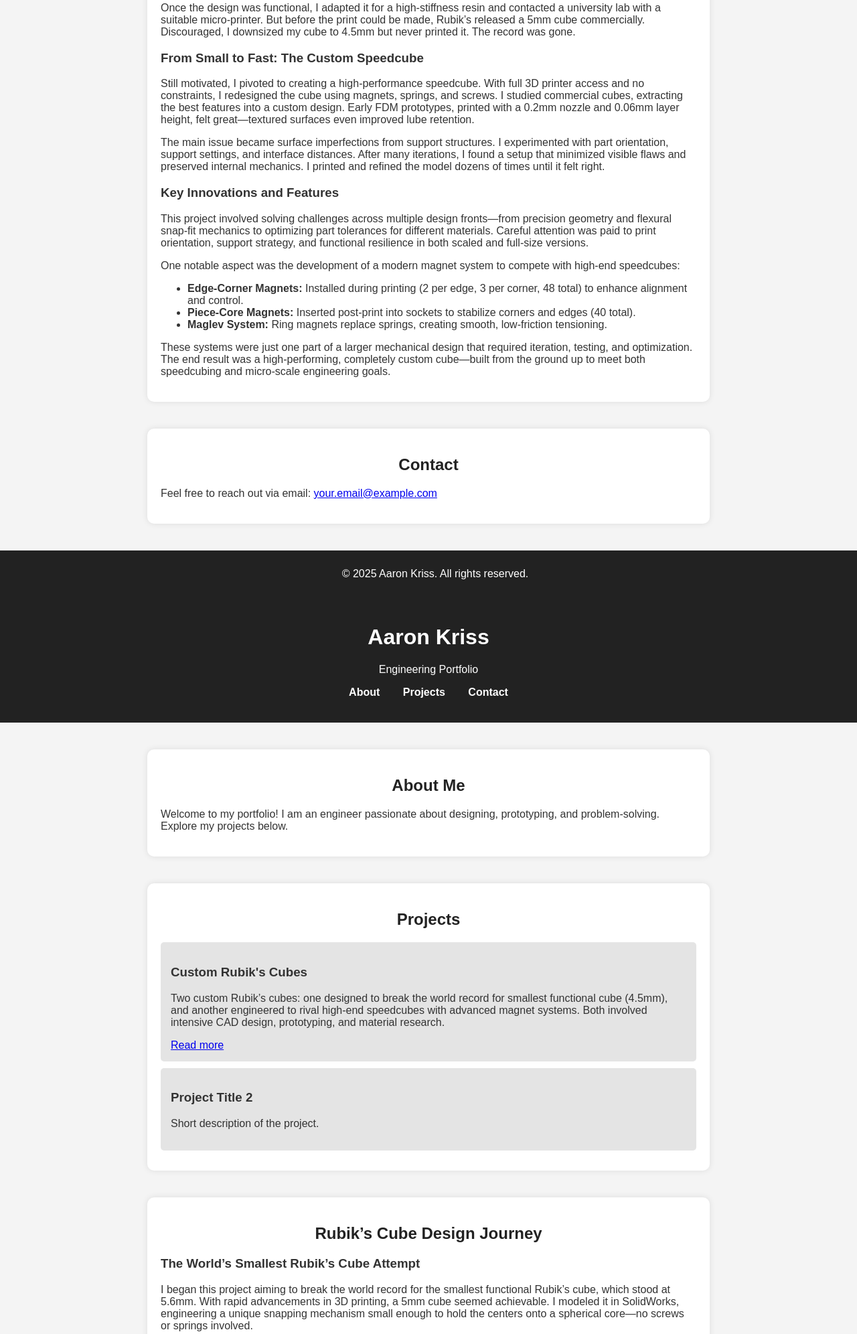
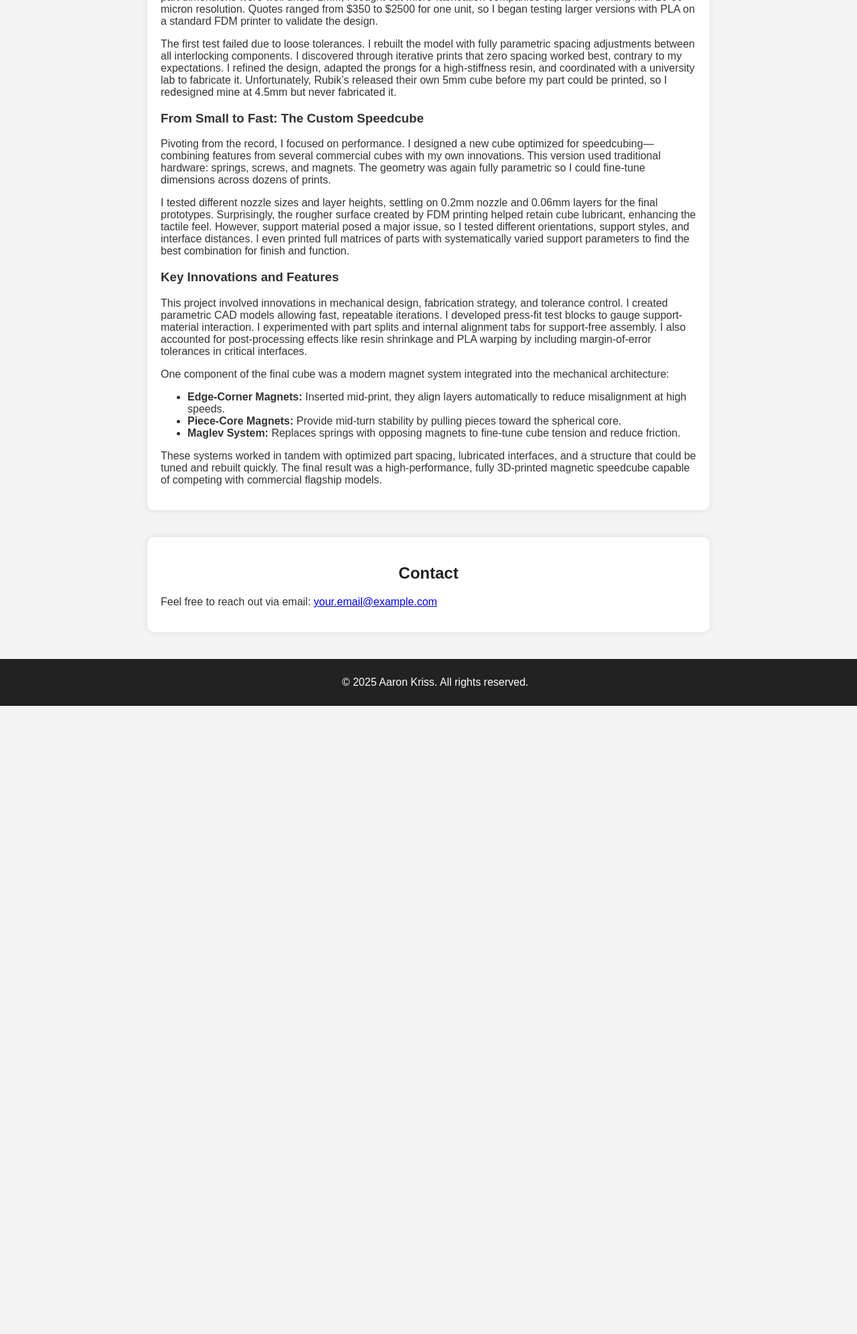
Before and after one commit to aakriss/aakriss.github.io, a plain HTML site: page index.html in a window 1280 px wide. Shown: the part 1198-3190 px from the top of the page at 67% size. After the commit the page ends 2252 px from the top, so only its background shows below. Drawn offline with Linux system fonts and the light colour scheme.

Commit message:
Update index.html

```diff
--- a/index.html
+++ b/index.html
@@ -41,25 +41,23 @@
         <h2>Rubik’s Cube Design Journey</h2>
 
         <h3>The World’s Smallest Rubik’s Cube Attempt</h3>
-        <p>I began this project aiming to break the world record for the smallest functional Rubik’s cube, which stood at 5.6mm. With rapid advancements in 3D printing, a 5mm cube seemed achievable. I modeled it in SolidWorks, engineering a unique snapping mechanism small enough to hold the centers onto a spherical core—no screws or springs involved.</p>
-        <p>After researching material properties and tolerances, I designed prongs under 0.2mm wide, capable of flexing during assembly but rigid enough to stay in place. Printing quotes ranged from $350 to $2500, so I tested a scaled-up PLA version on an FDM printer. The first prototype failed due to loose tolerances, so I rebuilt it from scratch with adjustable spacing. Through iteration, I found that zero clearance between parts performed best.</p>
-        <p>Once the design was functional, I adapted it for a high-stiffness resin and contacted a university lab with a suitable micro-printer. But before the print could be made, Rubik’s released a 5mm cube commercially. Discouraged, I downsized my cube to 4.5mm but never printed it. The record was gone.</p>
+        <p>This project started with the goal of building the smallest functional Rubik’s cube in the world—smaller than the existing 5.6mm record. I set my target at 5.0mm. I designed the cube from scratch in SolidWorks, reverse-engineering mechanisms from standard cubes but ultimately creating a completely custom system. The biggest challenge was how to connect the center pieces to the spherical core without screws or springs. I developed snap-fit prongs under 0.2mm wide—small enough to fit inside the cube yet strong enough to stay in place once assembled.</p>
+        <p>I researched the flexural modulus of various 3D printable materials and calculated the dimensions needed for the prongs to flex just enough to snap into place during assembly but remain rigid under regular rotation. Since the part dimensions were well under 1mm, I sought out micro-fabrication companies capable of printing with 10-50 micron resolution. Quotes ranged from $350 to $2500 for one unit, so I began testing larger versions with PLA on a standard FDM printer to validate the design.</p>
+        <p>The first test failed due to loose tolerances. I rebuilt the model with fully parametric spacing adjustments between all interlocking components. I discovered through iterative prints that zero spacing worked best, contrary to my expectations. I refined the design, adapted the prongs for a high-stiffness resin, and coordinated with a university lab to fabricate it. Unfortunately, Rubik’s released their own 5mm cube before my part could be printed, so I redesigned mine at 4.5mm but never fabricated it.</p>
 
         <h3>From Small to Fast: The Custom Speedcube</h3>
-        <p>Still motivated, I pivoted to creating a high-performance speedcube. With full 3D printer access and no constraints, I redesigned the cube using magnets, springs, and screws. I studied commercial cubes, extracting the best features into a custom design. Early FDM prototypes, printed with a 0.2mm nozzle and 0.06mm layer height, felt great—textured surfaces even improved lube retention.</p>
-        <p>The main issue became surface imperfections from support structures. I experimented with part orientation, support settings, and interface distances. After many iterations, I found a setup that minimized visible flaws and preserved internal mechanics. I printed and refined the model dozens of times until it felt right.</p>
+        <p>Pivoting from the record, I focused on performance. I designed a new cube optimized for speedcubing—combining features from several commercial cubes with my own innovations. This version used traditional hardware: springs, screws, and magnets. The geometry was again fully parametric so I could fine-tune dimensions across dozens of prints.</p>
+        <p>I tested different nozzle sizes and layer heights, settling on 0.2mm nozzle and 0.06mm layers for the final prototypes. Surprisingly, the rougher surface created by FDM printing helped retain cube lubricant, enhancing the tactile feel. However, support material posed a major issue, so I tested different orientations, support styles, and interface distances. I even printed full matrices of parts with systematically varied support parameters to find the best combination for finish and function.</p>
 
         <h3>Key Innovations and Features</h3>
-        <p>This project involved solving challenges across multiple design fronts—from precision geometry and flexural snap-fit mechanics to optimizing part tolerances for different materials. Careful attention was paid to print orientation, support strategy, and functional resilience in both scaled and full-size versions.</p>
-
-        <p>One notable aspect was the development of a modern magnet system to compete with high-end speedcubes:</p>
+        <p>This project involved innovations in mechanical design, fabrication strategy, and tolerance control. I created parametric CAD models allowing fast, repeatable iterations. I developed press-fit test blocks to gauge support-material interaction. I experimented with part splits and internal alignment tabs for support-free assembly. I also accounted for post-processing effects like resin shrinkage and PLA warping by including margin-of-error tolerances in critical interfaces.</p>
+        <p>One component of the final cube was a modern magnet system integrated into the mechanical architecture:</p>
         <ul>
-            <li><strong>Edge-Corner Magnets:</strong> Installed during printing (2 per edge, 3 per corner, 48 total) to enhance alignment and control.</li>
-            <li><strong>Piece-Core Magnets:</strong> Inserted post-print into sockets to stabilize corners and edges (40 total).</li>
-            <li><strong>Maglev System:</strong> Ring magnets replace springs, creating smooth, low-friction tensioning.</li>
+            <li><strong>Edge-Corner Magnets:</strong> Inserted mid-print, they align layers automatically to reduce misalignment at high speeds.</li>
+            <li><strong>Piece-Core Magnets:</strong> Provide mid-turn stability by pulling pieces toward the spherical core.</li>
+            <li><strong>Maglev System:</strong> Replaces springs with opposing magnets to fine-tune cube tension and reduce friction.</li>
         </ul>
-
-        <p>These systems were just one part of a larger mechanical design that required iteration, testing, and optimization. The end result was a high-performing, completely custom cube—built from the ground up to meet both speedcubing and micro-scale engineering goals.</p>
+        <p>These systems worked in tandem with optimized part spacing, lubricated interfaces, and a structure that could be tuned and rebuilt quickly. The final result was a high-performance, fully 3D-printed magnetic speedcube capable of competing with commercial flagship models.</p>
     </section>
 
     <section id="contact">
@@ -72,77 +70,3 @@
     </footer>
 </body>
 </html>
-<!DOCTYPE html>
-<html lang="en">
-<head>
-    <meta charset="UTF-8">
-    <meta name="viewport" content="width=device-width, initial-scale=1.0">
-    <title>Aaron Kriss - Engineering Portfolio</title>
-    <link rel="stylesheet" href="styles.css">
-</head>
-<body>
-    <header>
-        <h1>Aaron Kriss</h1>
-        <p>Engineering Portfolio</p>
-        <nav>
-            <ul>
-                <li><a href="#about">About</a></li>
-                <li><a href="#projects">Projects</a></li>
-                <li><a href="#contact">Contact</a></li>
-            </ul>
-        </nav>
-    </header>
-
-    <section id="about">
-        <h2>About Me</h2>
-        <p>Welcome to my portfolio! I am an engineer passionate about designing, prototyping, and problem-solving. Explore my projects below.</p>
-    </section>
-
-    <section id="projects">
-        <h2>Projects</h2>
-        <div class="project">
-            <h3>Custom Rubik's Cubes</h3>
-            <p>Two custom Rubik’s cubes: one designed to break the world record for smallest functional cube (4.5mm), and another engineered to rival high-end speedcubes with advanced magnet systems. Both involved intensive CAD design, prototyping, and material research.</p>
-            <a href="#rubiks-project">Read more</a>
-        </div>
-        <div class="project">
-            <h3>Project Title 2</h3>
-            <p>Short description of the project.</p>
-        </div>
-    </section>
-
-    <section id="rubiks-project">
-        <h2>Rubik’s Cube Design Journey</h2>
-
-        <h3>The World’s Smallest Rubik’s Cube Attempt</h3>
-        <p>I began this project aiming to break the world record for the smallest functional Rubik’s cube, which stood at 5.6mm. With rapid advancements in 3D printing, a 5mm cube seemed achievable. I modeled it in SolidWorks, engineering a unique snapping mechanism small enough to hold the centers onto a spherical core—no screws or springs involved.</p>
-        <p>After researching material properties and tolerances, I designed prongs under 0.2mm wide, capable of flexing during assembly but rigid enough to stay in place. Printing quotes ranged from $350 to $2500, so I tested a scaled-up PLA version on an FDM printer. The first prototype failed due to loose tolerances, so I rebuilt it from scratch with adjustable spacing. Through iteration, I found that zero clearance between parts performed best.</p>
-        <p>Once the design was functional, I adapted it for a high-stiffness resin and contacted a university lab with a suitable micro-printer. But before the print could be made, Rubik’s released a 5mm cube commercially. Discouraged, I downsized my cube to 4.5mm but never printed it. The record was gone.</p>
-
-        <h3>From Small to Fast: The Custom Speedcube</h3>
-        <p>Still motivated, I pivoted to creating a high-performance speedcube. With full 3D printer access and no constraints, I redesigned the cube using magnets, springs, and screws. I studied commercial cubes, extracting the best features into a custom design. Early FDM prototypes, printed with a 0.2mm nozzle and 0.06mm layer height, felt great—textured surfaces even improved lube retention.</p>
-        <p>The main issue became surface imperfections from support structures. I experimented with part orientation, support settings, and interface distances. After many iterations, I found a setup that minimized visible flaws and preserved internal mechanics. I printed and refined the model dozens of times until it felt right.</p>
-
-        <h3>Key Innovations and Features</h3>
-        <p>This project involved solving challenges across multiple design fronts—from precision geometry and flexural snap-fit mechanics to optimizing part tolerances for different materials. Careful attention was paid to print orientation, support strategy, and functional resilience in both scaled and full-size versions.</p>
-
-        <p>One notable aspect was the development of a modern magnet system to compete with high-end speedcubes:</p>
-        <ul>
-            <li><strong>Edge-Corner Magnets:</strong> Installed during printing (2 per edge, 3 per corner, 48 total) to enhance alignment and control.</li>
-            <li><strong>Piece-Core Magnets:</strong> Inserted post-print into sockets to stabilize corners and edges (40 total).</li>
-            <li><strong>Maglev System:</strong> Ring magnets replace springs, creating smooth, low-friction tensioning.</li>
-        </ul>
-
-        <p>These systems were just one part of a larger mechanical design that required iteration, testing, and optimization. The end result was a high-performing, completely custom cube—built from the ground up to meet both speedcubing and micro-scale engineering goals.</p>
-    </section>
-
-    <section id="contact">
-        <h2>Contact</h2>
-        <p>Feel free to reach out via email: <a href="mailto:your.email@example.com">your.email@example.com</a></p>
-    </section>
-
-    <footer>
-        <p>&copy; 2025 Aaron Kriss. All rights reserved.</p>
-    </footer>
-</body>
-</html>
```
